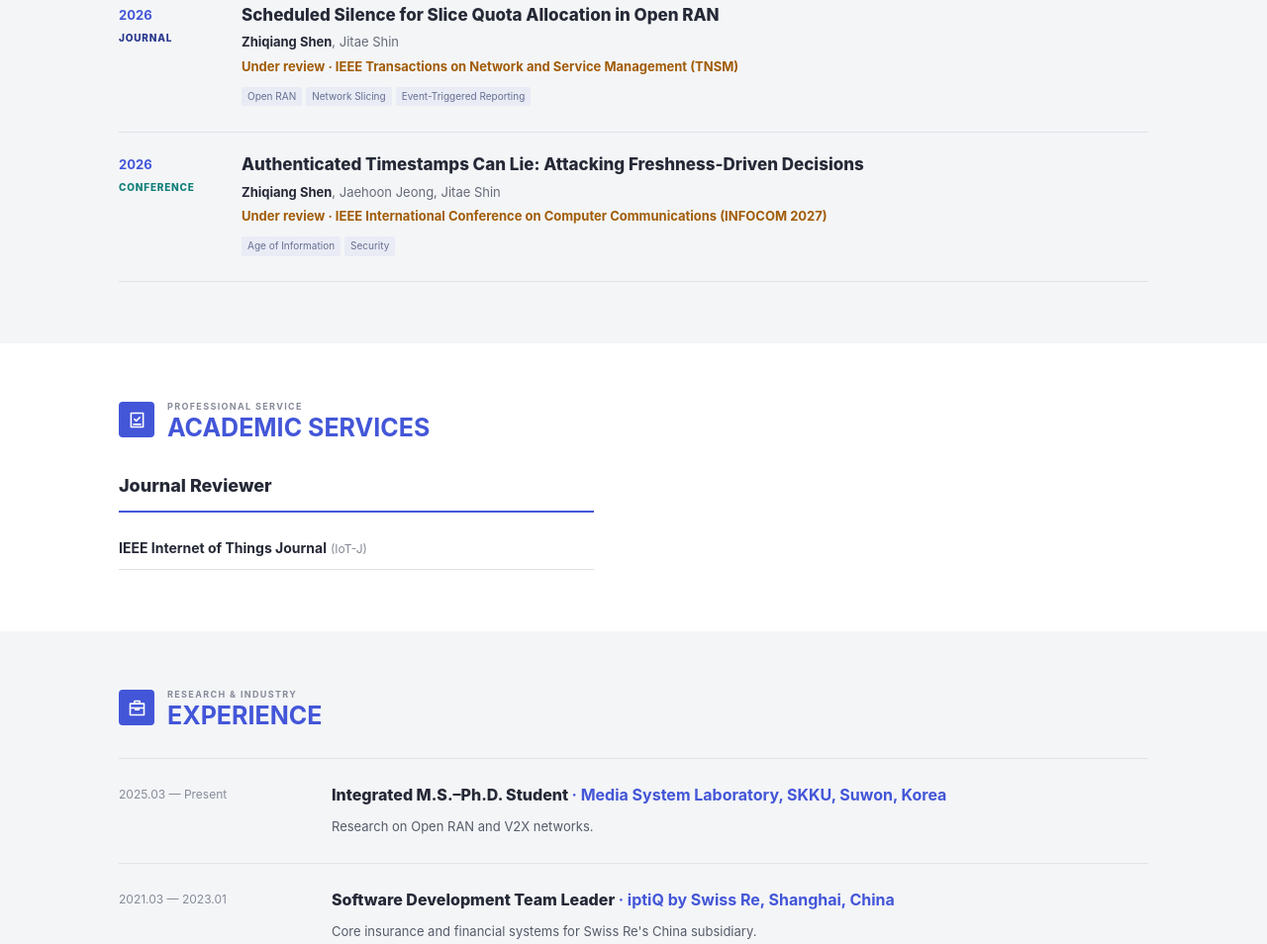
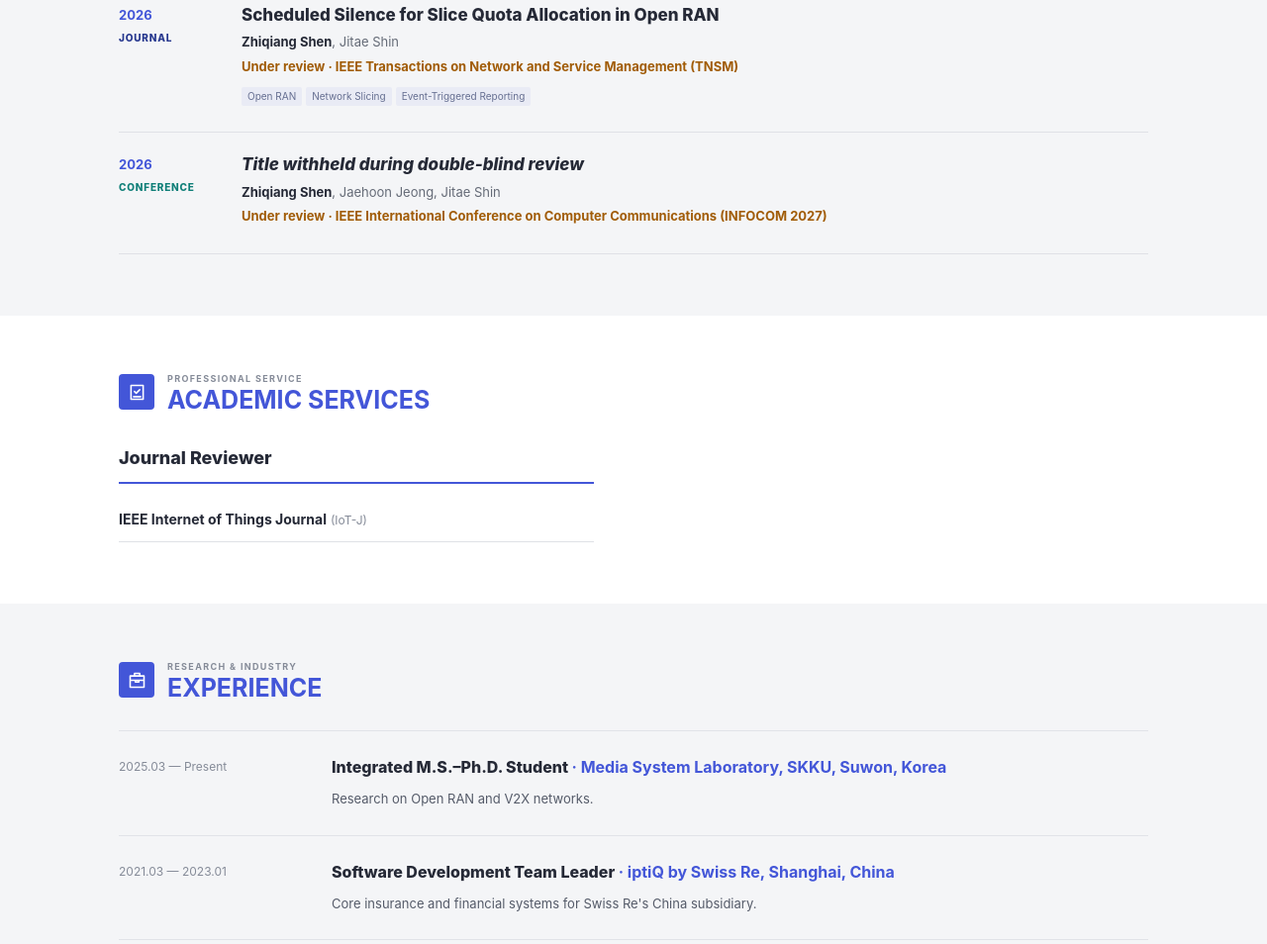
Before and after one commit to 00-Shen/00-shen.github.io, a plain HTML site: page index.html in a window 1280 px wide. Shown: the part 1807-2761 px from the top of the page at 99% size. Drawn offline with Linux system fonts and the light colour scheme; a web font is replaced by a local one.

Commit message:
Withhold the title of a paper under double-blind review
Co-Authored-By: Claude Opus 5.5 <noreply@anthropic.com>

```diff
--- a/index.html
+++ b/index.html
@@ -77,10 +77,10 @@
 
         <div class="pub-group">
           <h3 class="subheading">Under Review <span class="pub-count">2</span></h3>
-          <!-- IEEE venues: official full name + (acronym), same as the reviewer list (USER 11-24; replaces the 11-09 acronym rule) -->
+          <!-- IEEE venues: official full name + (acronym). Double-blind conference submissions: no title, no topic labels until the decision. -->
           <ol class="publication-list">
             <li><div class="pub-meta"><span class="pub-year">2026</span><span class="pub-type journal">Journal</span></div><div><h3>Scheduled Silence for Slice Quota Allocation in Open RAN</h3><p class="authors"><strong>Zhiqiang Shen</strong>, Jitae Shin</p><p class="venue pending">Under review · IEEE Transactions on Network and Service Management (TNSM)</p><span class="label">Open RAN</span><span class="label">Network Slicing</span><span class="label">Event-Triggered Reporting</span></div></li>
-            <li><div class="pub-meta"><span class="pub-year">2026</span><span class="pub-type conference">Conference</span></div><div><h3>Authenticated Timestamps Can Lie: Attacking Freshness-Driven Decisions</h3><p class="authors"><strong>Zhiqiang Shen</strong>, Jaehoon Jeong, Jitae Shin</p><p class="venue pending">Under review · IEEE International Conference on Computer Communications (INFOCOM 2027)</p><span class="label">Age of Information</span><span class="label">Security</span></div></li>
+            <li><div class="pub-meta"><span class="pub-year">2026</span><span class="pub-type conference">Conference</span></div><div><h3><em>Title withheld during double-blind review</em></h3><p class="authors"><strong>Zhiqiang Shen</strong>, Jaehoon Jeong, Jitae Shin</p><p class="venue pending">Under review · IEEE International Conference on Computer Communications (INFOCOM 2027)</p></div></li>
           </ol>
         </div>
       </div>
```
